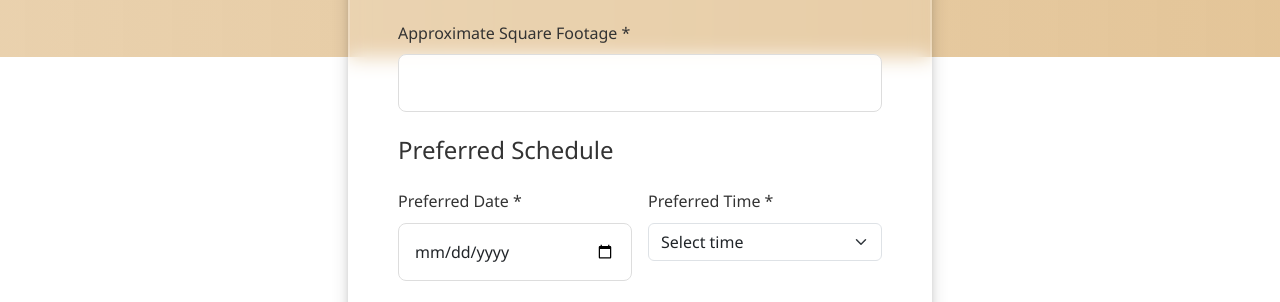
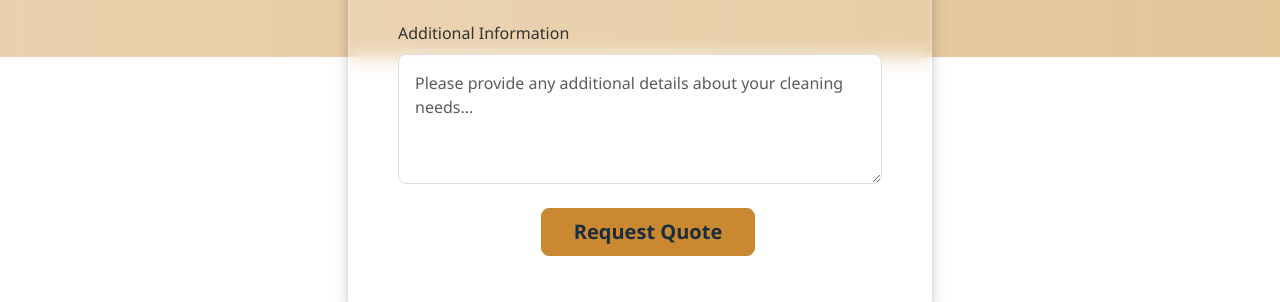
Before and after one commit to Ametherius/gizmossteamservices, a website: page quote.html in a window 1280 px wide. Shown: the part 743-1045 px from the top of the page. Drawn offline with nearby package versions, Linux system fonts and the light colour scheme.

Commit message:
Fix Forms

```diff
--- a/quote.html
+++ b/quote.html
@@ -189,29 +189,6 @@
                                     </select>
                                 </div>
 
-                                <div class="mb-4">
-                                    <label for="squareFootage" class="form-label">Approximate Square Footage *</label>
-                                    <input type="number" name="squareFootage" class="form-control" id="squareFootage" required>
-                                </div>
-
-                                <!-- Preferred Date/Time -->
-                                <h4 class="mb-4">Preferred Schedule</h4>
-                                <div class="row g-3 mb-4">
-                                    <div class="col-md-6">
-                                        <label for="preferredDate" class="form-label">Preferred Date *</label>
-                                        <input type="date" name="preferredDate" class="form-control" id="preferredDate" required>
-                                    </div>
-                                    <div class="col-md-6">
-                                        <label for="preferredTime" class="form-label">Preferred Time *</label>
-                                        <select class="form-select" name="preferredTime" id="preferredTime" required>
-                                            <option value="">Select time</option>
-                                            <option value="morning">Morning (8AM - 12PM)</option>
-                                            <option value="afternoon">Afternoon (12PM - 4PM)</option>
-                                            <option value="evening">Evening (4PM - 8PM)</option>
-                                        </select>
-                                    </div>
-                                </div>
-
                                 <!-- Additional Information -->
                                 <div class="mb-4">
                                     <label for="additionalInfo" class="form-label">Additional Information</label>
--- a/script.js
+++ b/script.js
@@ -20,9 +20,6 @@ if (form) {
             phone: form.phone.value,
             service: form.service.value,
             propertyType: form.propertyType.value,
-            squareFootage: form.squareFootage.value,
-            preferredDate: form.preferredDate.value,
-            preferredTime: form.preferredTime.value,
             additionalInfo: form.additionalInfo.value,
         }
 
```
Also changed, not shown: api/submitForm.js (+1 -23 lines), 1 other file.
